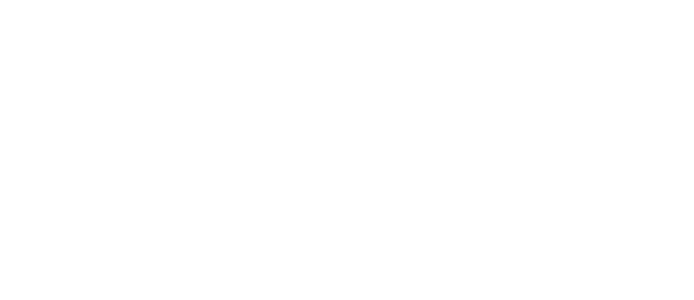
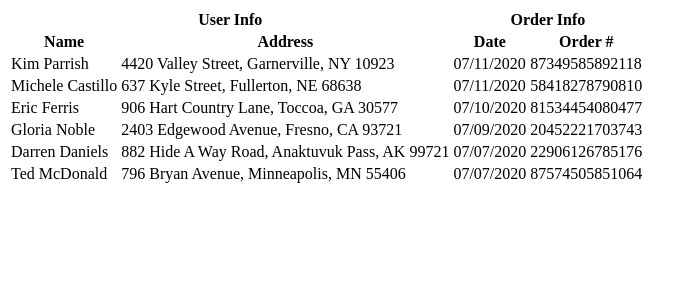
Before and after one commit to al70023/similar-doctors-tableview, a React (Create React App) app: page / in a window 1280 px wide. Shown: the top 300 px of the page, without its empty margins (0-694 px from the left). Built offline with nearby package versions, Linux system fonts and the light colour scheme.

Commit message:
working sample data table

```diff
--- a/package.json
+++ b/package.json
@@ -9,6 +9,7 @@
     "react": "^18.2.0",
     "react-dom": "^18.2.0",
     "react-scripts": "5.0.1",
+    "react-table": "^7.8.0",
     "web-vitals": "^2.1.4"
   },
   "scripts": {
--- a/src/App.js
+++ b/src/App.js
@@ -1,10 +1,120 @@
-
+import React from "react";
+import { useTable } from "react-table";
 
 function App() {
+
+  const data = React.useMemo(() =>
+    [
+      {
+        name: 'Kim Parrish',
+        address: '4420 Valley Street, Garnerville, NY 10923',
+        date: '07/11/2020',
+        order: '87349585892118',
+      },
+      {
+        name: 'Michele Castillo',
+        address: '637 Kyle Street, Fullerton, NE 68638',
+        date: '07/11/2020',
+        order: '58418278790810',
+      },
+      {
+        name: 'Eric Ferris',
+        address: '906 Hart Country Lane, Toccoa, GA 30577',
+        date: '07/10/2020',
+        order: '81534454080477',
+      },
+      {
+        name: 'Gloria Noble',
+        address: '2403 Edgewood Avenue, Fresno, CA 93721',
+        date: '07/09/2020',
+        order: '20452221703743',
+      },
+      {
+        name: 'Darren Daniels',
+        address: '882 Hide A Way Road, Anaktuvuk Pass, AK 99721',
+        date: '07/07/2020',
+        order: '22906126785176',
+      },
+      {
+        name: 'Ted McDonald',
+        address: '796 Bryan Avenue, Minneapolis, MN 55406',
+        date: '07/07/2020',
+        order: '87574505851064',
+      },
+    ],
+    []
+  )
+
+  const columns = React.useMemo(
+    () => [
+      {
+        Header: 'User Info',
+        columns: [
+          {
+            Header: 'Name',
+            accessor: 'name',
+          },
+          {
+            Header: 'Address',
+            accessor: 'address',
+          },
+        ],
+      },
+      {
+        Header: 'Order Info',
+        columns: [
+          {
+            Header: 'Date',
+            accessor: 'date',
+          },
+          {
+            Header: 'Order #',
+            accessor: 'order',
+          },
+        ],
+      },
+    ],
+    []
+  )
+
+  const {
+    getTableProps,
+    getTableBodyProps,
+    headerGroups,
+    rows,
+    prepareRow,
+  } = useTable(
+    {
+      columns,
+      data,
+    }
+  )
+
   return (
-    <div className="App">
-    </div>
-  );
+    <table {...getTableProps()}>
+      <thead>
+        {headerGroups.map(headerGroup => (
+          <tr {...headerGroup.getHeaderGroupProps()}>
+            {headerGroup.headers.map(column => (
+              <th {...column.getHeaderProps()}>{column.render('Header')}</th>
+            ))}
+          </tr>
+        ))}
+      </thead>
+      <tbody {...getTableBodyProps()}>
+        {rows.map(row => {
+          prepareRow(row)
+          return (
+            <tr {...row.getRowProps()}>
+              {row.cells.map(cell => {
+                return <td {...cell.getCellProps()}>{cell.render('Cell')}</td>
+              })}
+            </tr>
+          )
+        })}
+      </tbody>
+    </table>
+  )
 }
 
 export default App;
```
Also changed, not shown: src/Table.js (added, +47 -0 lines), 1 other file (tests, documents, lock files or other folders).
